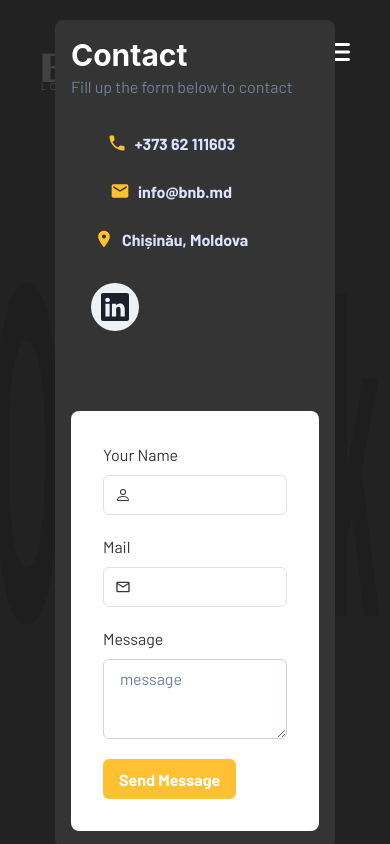
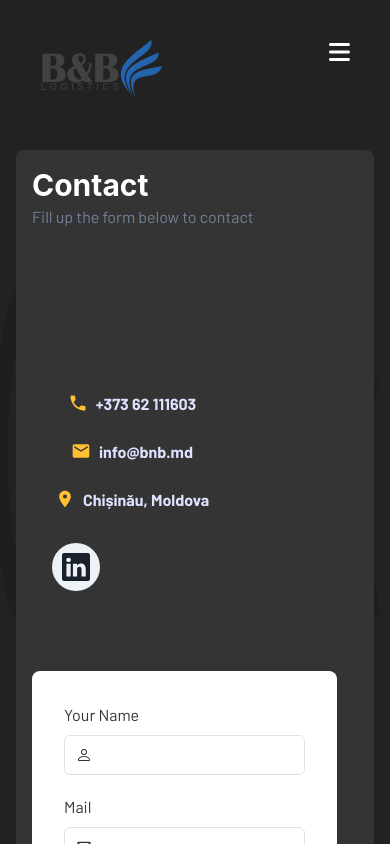
Before and after one commit to acselp/IaroslavskiTest, a React (Create React App) app: page /contact in a window 390 px wide. Shown: the top 844 px of the page. Built offline with nearby package versions, Linux system fonts and the light colour scheme.

Commit message:
contact responsive done

```diff
--- a/src/pages/About/About.scss
+++ b/src/pages/About/About.scss
@@ -316,9 +316,9 @@
     }
 
 
-    .contact-main-container > :first-child {
-        width: 80%;
-    }
+    // .contact-main-container > :first-child {
+    //     width: 80%;
+    // }
 
     .order-form {
         width: 80% !important;
--- a/src/pages/Contact/Contact.js
+++ b/src/pages/Contact/Contact.js
@@ -73,8 +73,11 @@ function Contact() {
 
             <div className="contact-main-container">
             <Container bg="#9DC4FB" maxW="full" mt={0} centerContent overflow="hidden">
-                <Flex zIndex="999">
+                <Flex zIndex="1"
+                    marginTop={"130px"}
+                >
                     <Box
+
                         bg={"#343435"}
                         color="white"
                         borderRadius="lg"
@@ -83,12 +86,14 @@ function Contact() {
                         <Box p={4}>
                             <Wrap spacing={{ base: 20, sm: 3, md: 5, lg: 20 }}>
                                 <WrapItem>
-                                    <Box>
+                                    <Box
+
+                                    >
                                         <Heading color={"white"}>Contact</Heading>
                                         <Text mt={{ sm: 3, md: 3, lg: 5 }} color="gray.500">
                                             Fill up the form below to contact
                                         </Text>
-                                        <Box py={{ base: 5, sm: 5, md: 8, lg: 10 }}>
+                                        <Box className="order-form" py={{ base: 5, sm: 5, md: 8, lg: 10 }}>
                                             <Flex flexDir={"column"} alignItems="flex-start">
                                                 <Button
                                                     size="md"
```
